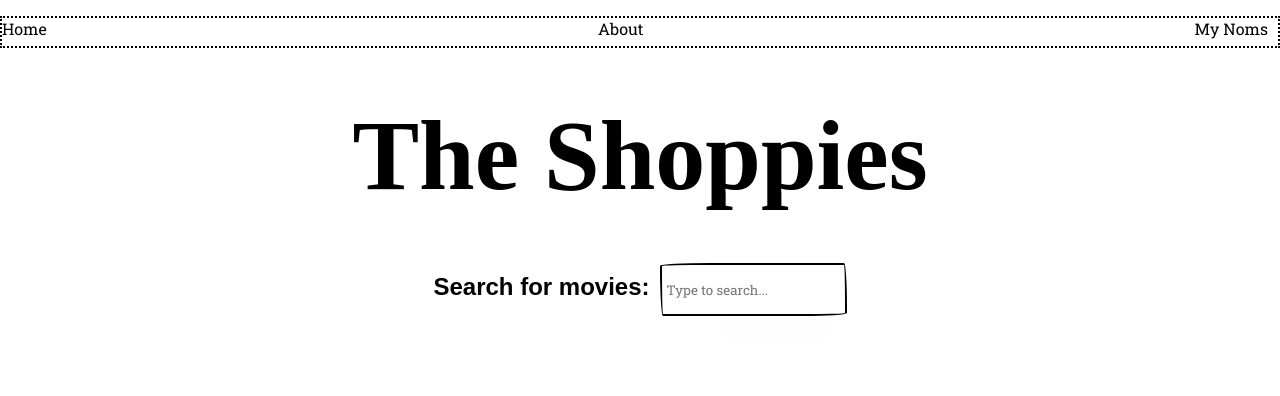
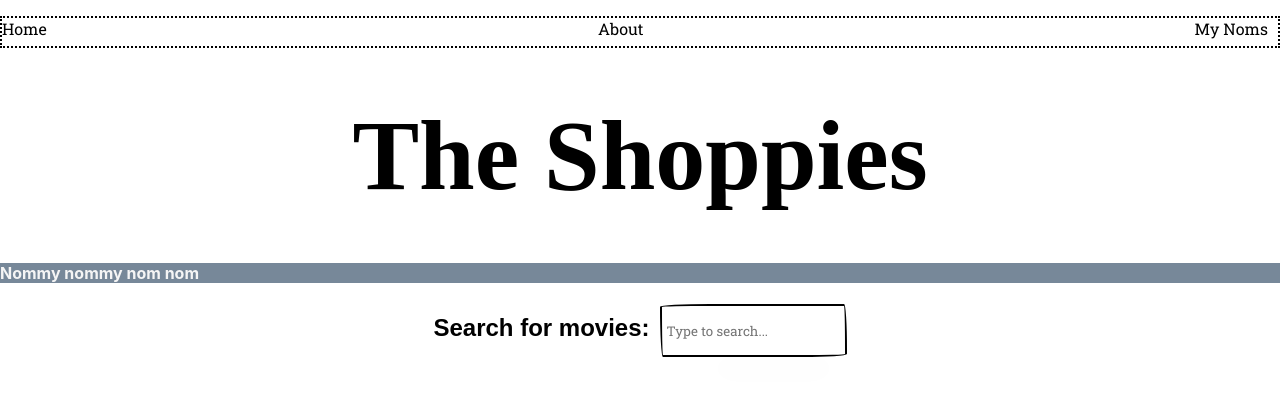
Before and after one commit to Astra-Gal/giulia_galastro_the_shoppies_frontend, a React (Create React App) app: page / in a window 1280 px wide. Shown: the top 396 px of the page. Built offline with nearby package versions, Linux system fonts and the light colour scheme; no server answers; a web font is replaced by a local one.

Commit message:
added NomTracker component

```diff
--- a/src/containers/MainContainer.js
+++ b/src/containers/MainContainer.js
@@ -4,6 +4,7 @@ import NavBar from '../components/NavBar';
 import Title from '../components/Title';
 import About from '../components/About';
 import MyNoms from '../components/MyNoms';
+import NomTracker from '../components/NomTracker';
 import MovieContainer from './MovieContainer';
 
 const MainContainer = () => {
@@ -57,6 +58,7 @@ const MainContainer = () => {
       <div>
         <NavBar />
         <Title />
+        <NomTracker nominees={nominees} />
 
         <Switch>
           <Route path="/about">
```
